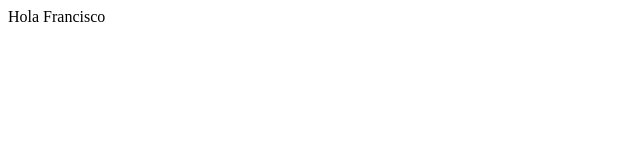
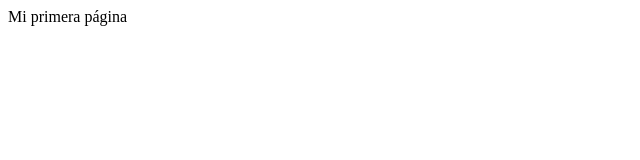
Before and after one commit to ticowst/my-project, a plain HTML site: page index.html in a window 1280 px wide. Shown: the full height of the page, 0-640 px from the left. Drawn offline with Linux system fonts and the light colour scheme.

Commit message:
Ahora el index.html tiene otro contenido

```diff
--- a/index.html
+++ b/index.html
@@ -7,6 +7,6 @@
     <title>Document</title>
 </head>
 <body>
-    Hola Francisco
+    Mi primera página
 </body>
 </html>
```
